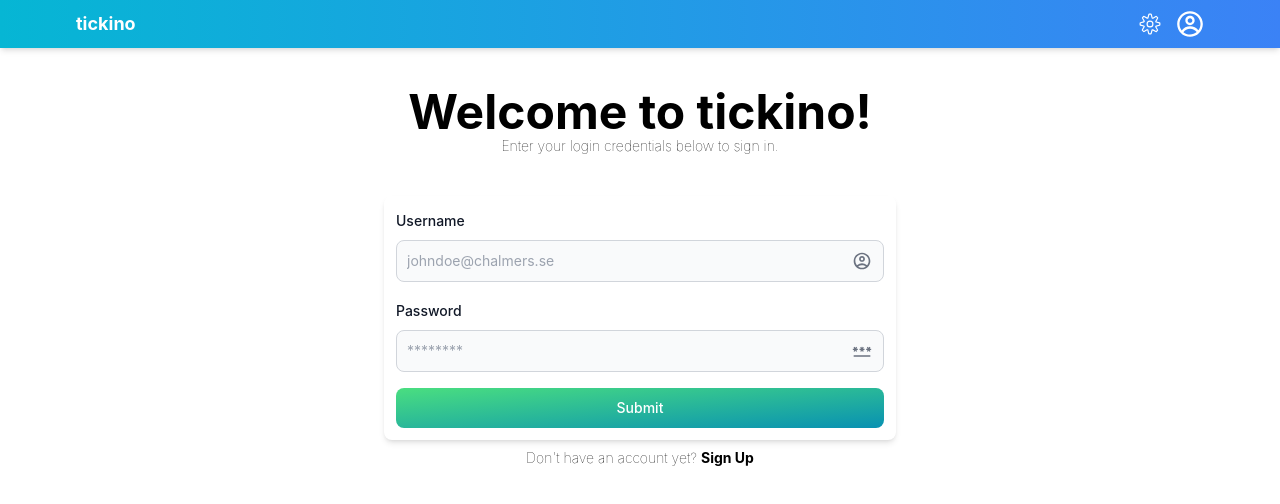
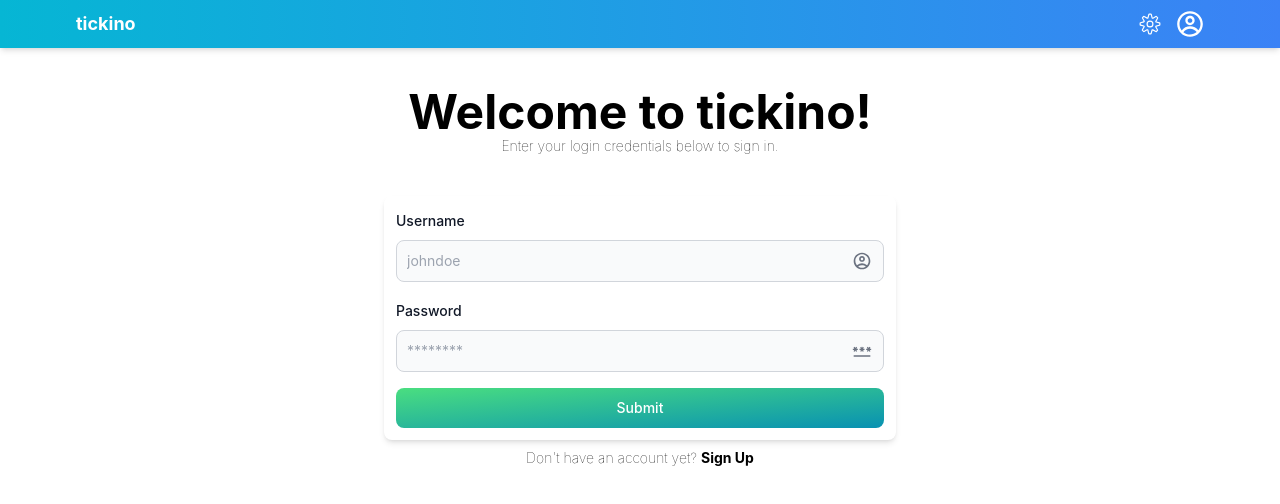
Before and after one commit to Kexon/DAT076, a React (Create React App) app in the folder client/: page /login in a window 1280 px wide. Shown: the top 504 px of the page. Built offline with nearby package versions, Linux system fonts and the light colour scheme; no server answers.

Commit message:
update loginpage

```diff
--- a/client/src/pages/LoginPage.tsx
+++ b/client/src/pages/LoginPage.tsx
@@ -38,8 +38,8 @@ export default function LoginPage() {
               <Label htmlFor="username" value="Username" />
             </div>
             <TextInput
-              id="username3"
-              placeholder="johndoe@chalmers.se"
+              id="username"
+              placeholder="johndoe"
               required
               rightIcon={MdOutlineAccountCircle}
               onChange={(e) => setUsername(e.target.value)}
```
